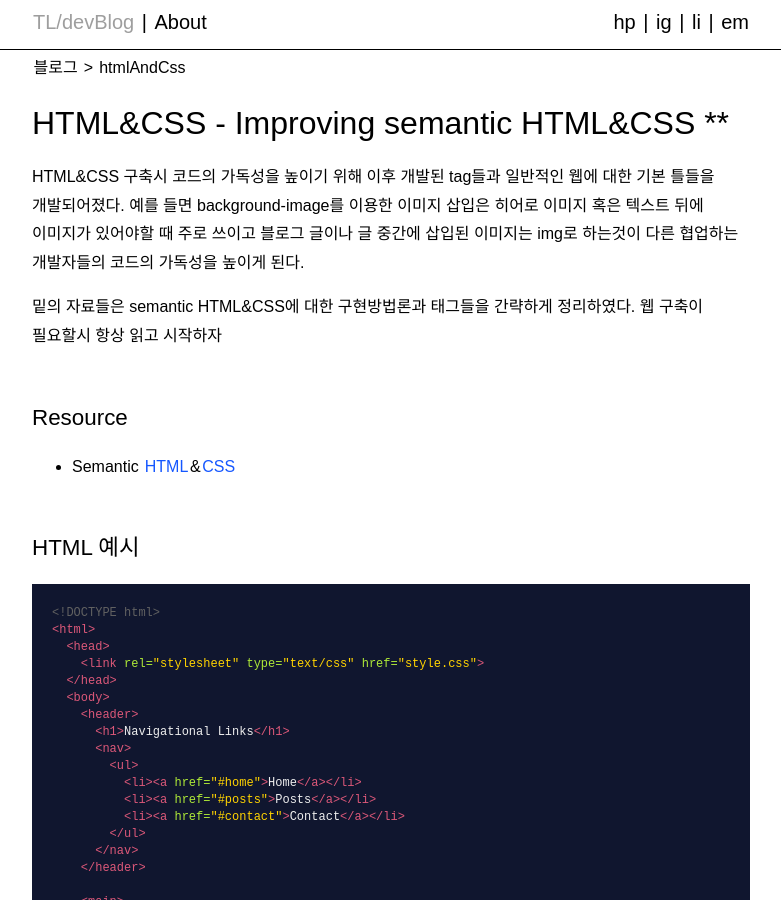
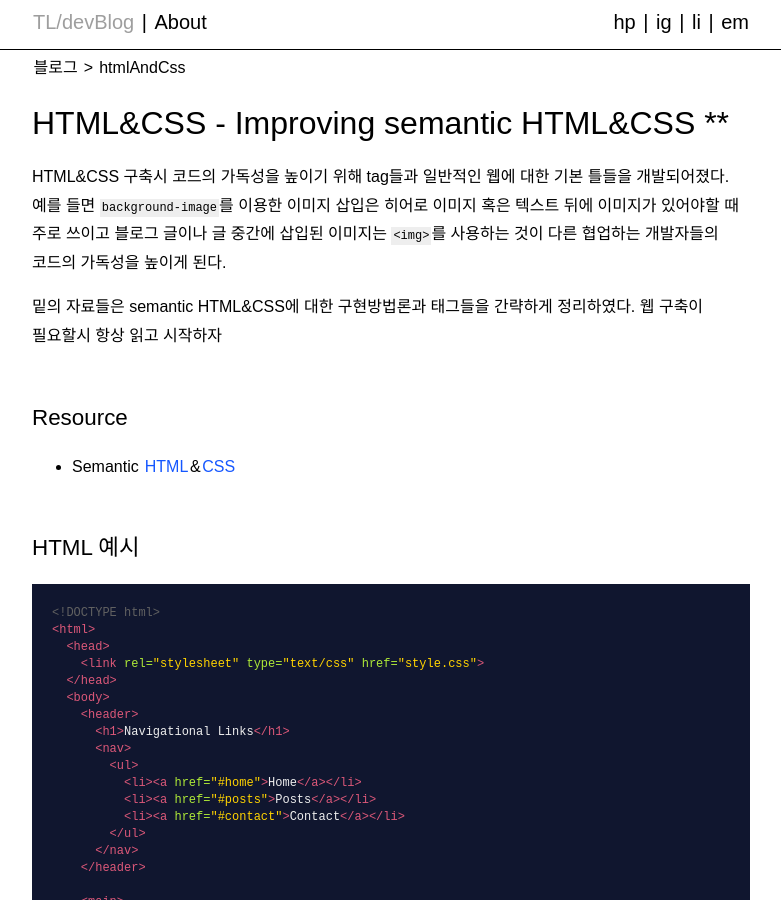
Before and after one commit to tomlim2/til, a Jekyll site: the page built from _posts/html/21-09-23-html-basicStructure.md, in a window 1280 px wide and 900 px high. Shown: the whole window, without its empty margins (249-1030 px from the left). Built offline with Jekyll 4.4.1, drawn with Linux system fonts in a browser that asks for light colours; some web fonts are replaced.

Commit message:
Update 21-09-23-html-basicStructure.md

```diff
--- a/_posts/html/21-09-23-html-basicStructure.md
+++ b/_posts/html/21-09-23-html-basicStructure.md
@@ -4,7 +4,7 @@ title: HTML&CSS - Improving semantic HTML&CSS **
 meta: Basic Structure example
 category: htmlAndCss
 ---
-HTML&CSS 구축시 코드의 가독성을 높이기 위해 이후 개발된 tag들과 일반적인 웹에 대한 기본 틀들을 개발되어졌다. 예를 들면 background-image를 이용한 이미지 삽입은 히어로 이미지 혹은 텍스트 뒤에 이미지가 있어야할 때 주로 쓰이고 블로그 글이나 글 중간에 삽입된 이미지는 img로 하는것이 다른 협업하는 개발자들의 코드의 가독성을 높이게 된다.
+HTML&CSS 구축시 코드의 가독성을 높이기 위해 tag들과 일반적인 웹에 대한 기본 틀들을 개발되어졌다. 예를 들면 `background-image`를 이용한 이미지 삽입은 히어로 이미지 혹은 텍스트 뒤에 이미지가 있어야할 때 주로 쓰이고 블로그 글이나 글 중간에 삽입된 이미지는 `<img>`를 사용하는 것이 다른 협업하는 개발자들의 코드의 가독성을 높이게 된다.
 
 밑의 자료들은 semantic HTML&CSS에 대한 구현방법론과 태그들을 간략하게 정리하였다. 웹 구축이 필요할시 항상 읽고 시작하자
 
```
